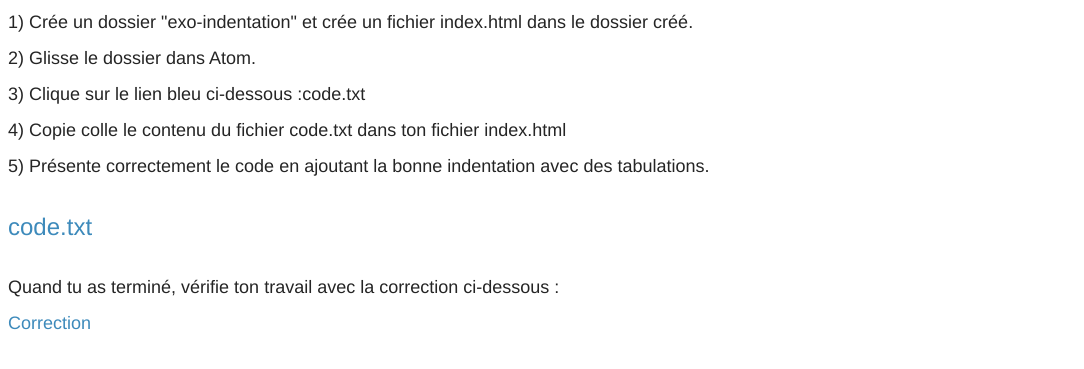
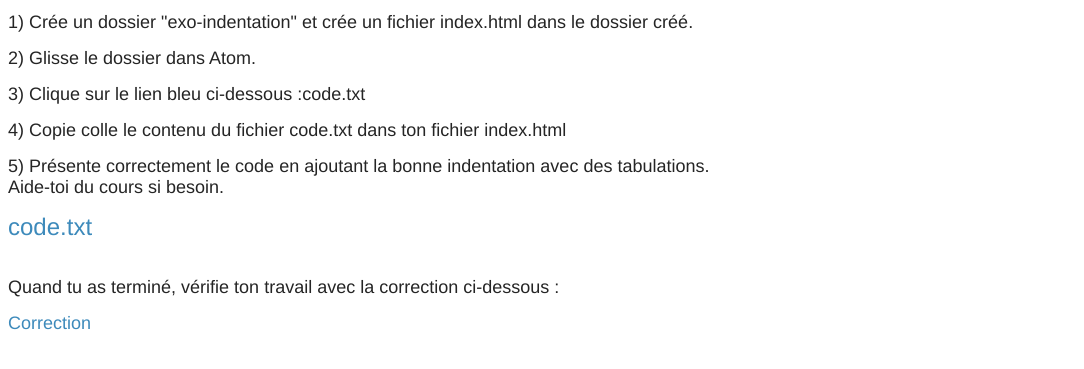
Before and after one commit to RamassamyM/indentation-exo, a plain HTML site: page index.html in a window 1280 px wide. Shown: the part 113-482 px from the top of the page, without its empty margins (0-1084 px from the left). Drawn offline with Linux system fonts and the light colour scheme.

Commit message:
Update index.html

```diff
--- a/index.html
+++ b/index.html
@@ -13,7 +13,7 @@
   <h2>2) Glisse le dossier dans Atom.</h2>
   <h2>3) Clique sur le lien bleu ci-dessous :code.txt</h2>
   <h2>4) Copie colle le contenu du fichier code.txt dans ton fichier index.html</h2>
-  <h2>5) Présente correctement le code en ajoutant la bonne indentation avec des tabulations.</br></br></h2>
+  <h2>5) Présente correctement le code en ajoutant la bonne indentation avec des tabulations.</br>Aide-toi du cours si besoin.</br></h2>
   <a href="/indentation-exo/code.txt" target="_blank">code.txt</a>
   <h2> </br> Quand tu as terminé, vérifie ton travail avec la correction ci-dessous : <h2>
   <a href="/indentation-exo/correction.txt" target="_blank">Correction</a>
```
